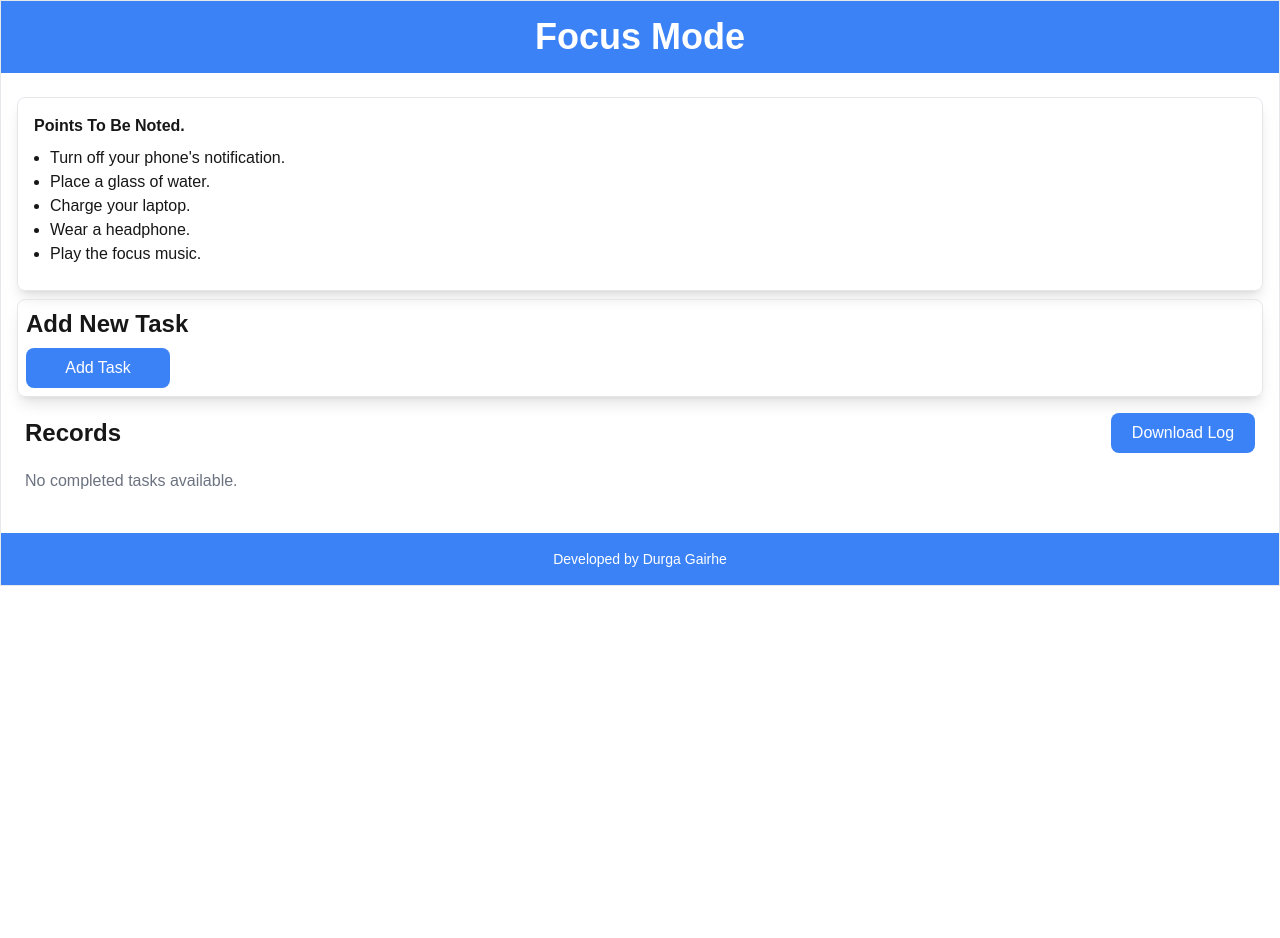
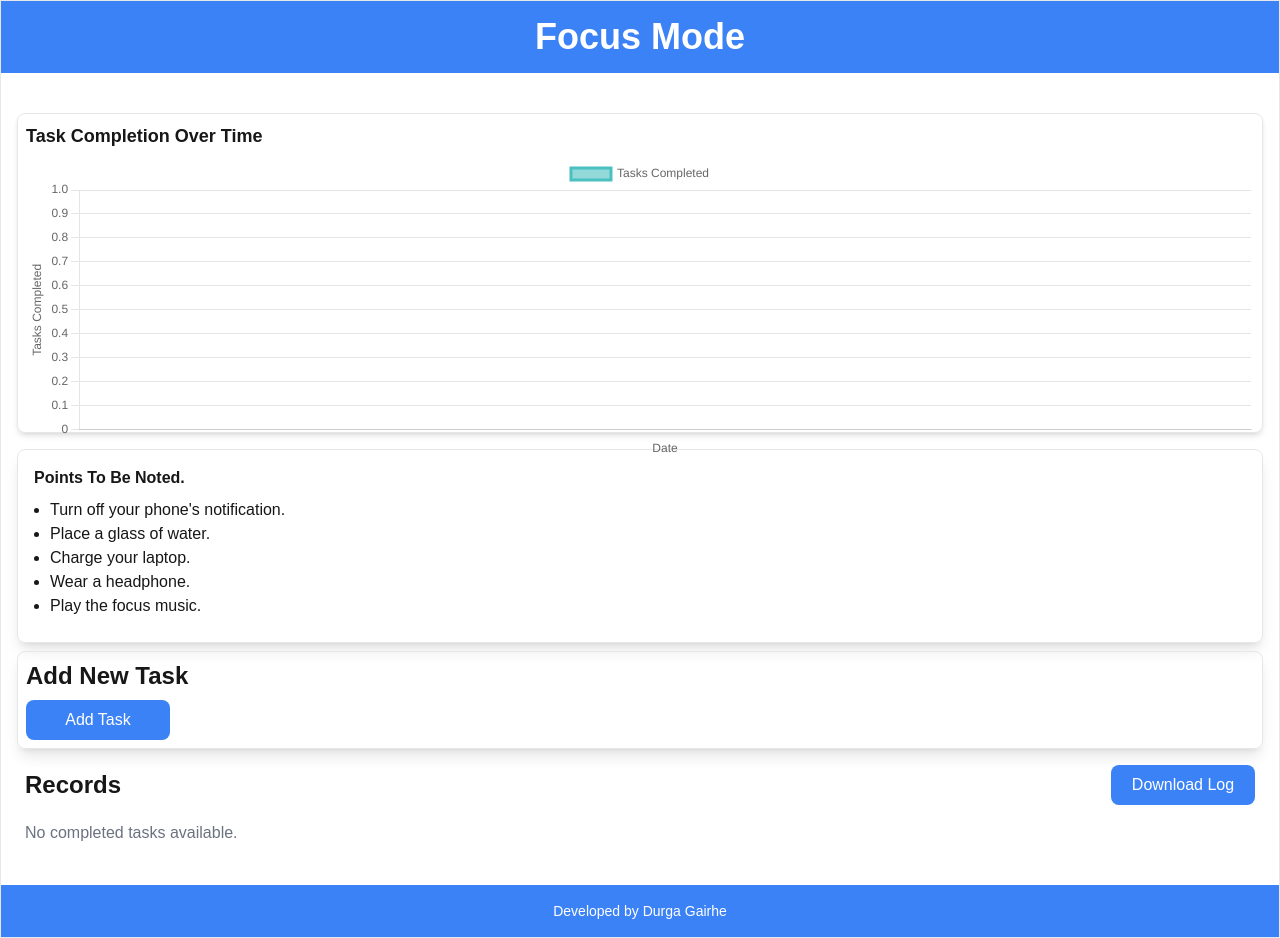
Before and after one commit to dpgaire/focus-mode, a Next.js app: page / in a window 1280 px wide. Before the commit the page ends 800 px from the top, so only its background shows below. Built offline with nearby package versions, Linux system fonts and the light colour scheme.

Commit message:
add task graph feature

```diff
--- a/package.json
+++ b/package.json
@@ -9,9 +9,11 @@
     "lint": "next lint"
   },
   "dependencies": {
+    "chart.js": "^4.4.6",
+    "next": "15.0.3",
     "react": "19.0.0-rc-66855b96-20241106",
-    "react-dom": "19.0.0-rc-66855b96-20241106",
-    "next": "15.0.3"
+    "react-chartjs-2": "^5.2.0",
+    "react-dom": "19.0.0-rc-66855b96-20241106"
   },
   "devDependencies": {
     "postcss": "^8",
--- a/src/components/CurrentTask.jsx
+++ b/src/components/CurrentTask.jsx
@@ -2,8 +2,8 @@ import React, { useState, useEffect, useRef } from "react";
 import { Button } from ".";
 
 const CurrentTask = ({ currentTask, setUpdateTask }) => {
-  const [time, setTime] = useState(60 * 25); // For testing with 10 seconds
-  // const [time, setTime] = useState(2); // For testing with 10 seconds
+  // const [time, setTime] = useState(60 * 25); // For testing with 10 seconds
+  const [time, setTime] = useState(2); // For testing with 10 seconds
   const [alarm, setAlarm] = useState(null);
   const [isRunning, setIsRunning] = useState(false);
   const startTimeRef = useRef(null);
--- /dev/null
+++ b/src/components/TaskGraph.jsx
@@ -0,0 +1,74 @@
+import React from "react";
+import { Line } from "react-chartjs-2";
+import {
+  Chart as ChartJS,
+  LineElement,
+  CategoryScale,
+  LinearScale,
+  Tooltip,
+  Legend,
+  PointElement,
+} from "chart.js";
+
+ChartJS.register(
+  LineElement,
+  CategoryScale,
+  LinearScale,
+  Tooltip,
+  Legend,
+  PointElement
+);
+
+const TaskGraph = ({ tasks }) => {
+  const taskStats = tasks.reduce((stats, task) => {
+    if (task.status === "completed") {
+      const date = new Date(task.timestamp).toLocaleDateString();
+      stats[date] = (stats[date] || 0) + 1;
+    }
+    return stats;
+  }, {});
+
+  const data = {
+    labels: Object.keys(taskStats), // Dates
+    datasets: [
+      {
+        label: "Tasks Completed",
+        data: Object.values(taskStats), // Task counts
+        backgroundColor: "rgba(75, 192, 192, 0.6)",
+        borderColor: "rgba(75, 192, 192, 1)",
+        fill: true,
+        tension: 0.3,
+        pointStyle: "circle",
+        pointRadius: 3, // Smaller point radius
+        pointHoverRadius: 5,
+      },
+    ],
+  };
+
+  const options = {
+    responsive: true,
+    maintainAspectRatio: false, // Ensures better responsiveness
+    plugins: {
+      legend: { display: true, position: "top" },
+      tooltip: { enabled: true },
+    },
+    scales: {
+      x: { title: { display: true, text: "Date", font: { size: 12 } } },
+      y: {
+        title: { display: true, text: "Tasks Completed", font: { size: 12 } },
+        beginAtZero: true,
+      },
+    },
+  };
+
+  return (
+    <div className="my-4 p-2 border rounded-lg shadow-md w-full  h-80">
+      <h2 className="text-lg font-semibold mb-2">Task Completion Over Time</h2>
+      <div style={{ width: "100%", height: "100%" }}>
+        <Line data={data} options={options} />
+      </div>
+    </div>
+  );
+};
+
+export default TaskGraph;
--- a/src/pages/index.js
+++ b/src/pages/index.js
@@ -1,4 +1,5 @@
 import { AddTask, CurrentTask, Info, Records } from "@/components";
+import TaskGraph from "@/components/TaskGraph";
 import { useEffect, useState } from "react";
 
 export default function Home() {
@@ -32,6 +33,7 @@ export default function Home() {
 
   return (
     <>
+      <TaskGraph tasks={tasks} />
       <Info />
       {currentTask && (
         <CurrentTask currentTask={currentTask} setUpdateTask={setUpdateTask} />
```
Also changed, not shown: 1 other file (tests, documents, lock files or other folders).
